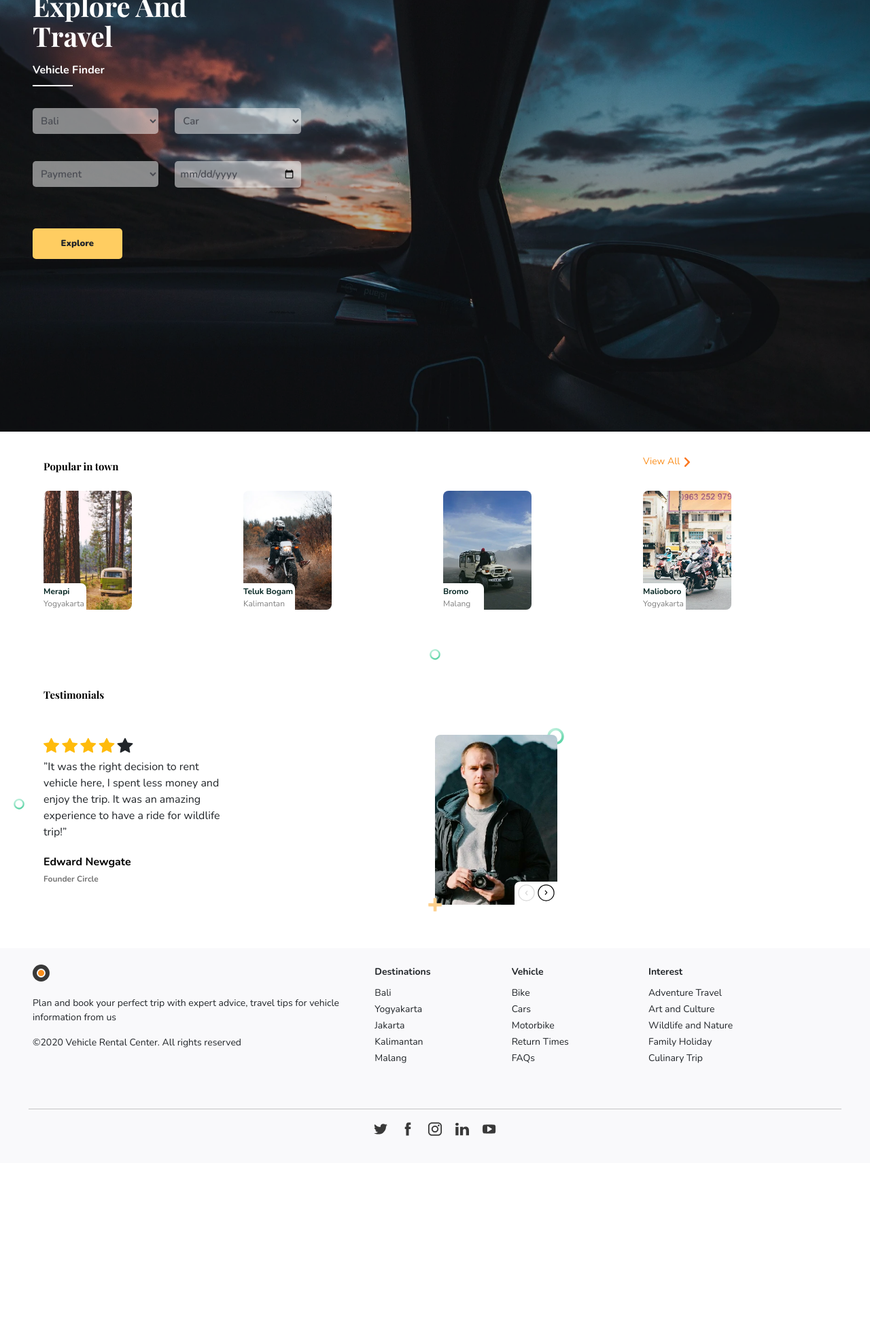
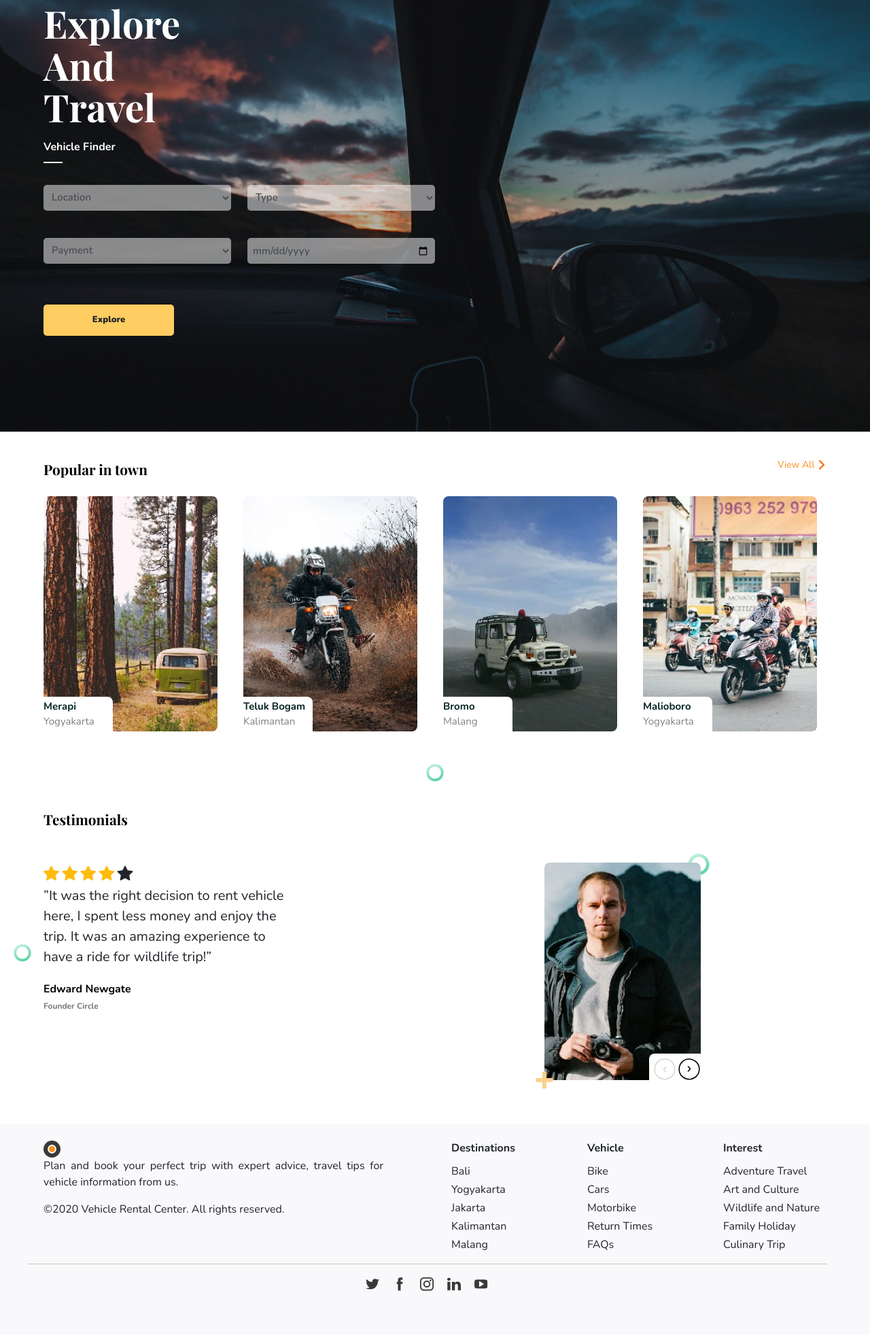
Before and after one commit to special-snowflake/Vehicle-Rental-Frontend, a plain HTML site: page index.html in a window 1280 px wide. Shown: the part 165-2129 px from the top of the page at 68% size. Before the commit the page ends 1876 px from the top, so only its background shows below. Drawn offline with nearby package versions, Linux system fonts and the light colour scheme; a web font is replaced by a local one.

Commit message:
fixing vehicle card, header and footer

```diff
--- a/index.html
+++ b/index.html
@@ -30,7 +30,7 @@
         background-size: cover;
       }
       .poster .layer {
-        padding: 6vh;
+        padding: 5%;
         width: 100%;
         height: 100%;
         background-color: rgba(0, 0, 0, 0.3);
@@ -39,7 +39,7 @@
         color: white;
         font-family: 'Playfair Display', serif;
         font-weight: bolder;
-        font-size: 2.5em;
+        font-size: 7vh;
         margin-bottom: 2vh;
         line-height: 110%;
       }
@@ -55,46 +55,6 @@
         border-top: 2px solid white;
         margin-bottom: 4vh;
       }
-      .testimony {
-        margin-top: 3vh;
-      }
-      .testimony .user {
-        font-weight: bolder;
-        margin-top: 20px;
-      }
-      .testimony-images {
-        position: relative;
-        width: 100%;
-      }
-      .testimony-images .user-image {
-        display: block;
-        object-fit: cover;
-        width: 180px;
-        height: 250px;
-        border-radius: 8px;
-      }
-      .testimony-images figcaption {
-        padding: 3px;
-        text-align: center;
-        width: 4rem;
-        height: 35px;
-        border-top-left-radius: 8px;
-        background-color: white;
-        position: absolute;
-        margin-top: -34px;
-        margin-left: 7.3rem;
-      }
-      .border-plus {
-        position: absolute;
-        margin-top: -10px;
-        margin-left: -10px;
-      }
-      .border-circle {
-        position: absolute;
-        margin-top: -260px;
-        margin-left: 165px;
-        z-index: -1;
-      }
       .more {
         color: #fb8f1d;
         font-family: 'Nunito', sans-serif;
@@ -109,12 +69,14 @@
       }
       .vehicle-images {
         position: relative;
+        width: 20vw;
+        height: 27vw;
       }
       .vehicle-images img {
         display: block;
         object-fit: cover;
-        width: 130px;
-        height: 175px;
+        width: 100%;
+        height: 100%;
         border-radius: 8px;
       }
       .vehicle-images figcaption {
@@ -124,11 +86,16 @@
         background: white;
         color: black;
         position: absolute;
-        min-width: 60px;
-        height: 40px;
-        margin-top: -39px;
+        max-width: 60%;
+        min-width: 40%;
+        min-height: 40px;
+        bottom: 0;
+        left: 0;
         text-align: left;
-        font-size: 12px;
+        font-size: 15px;
+        text-overflow: ellipsis;
+        overflow: hidden;
+        white-space: nowrap;
       }
       .vehicle-images figcaption a {
         color: inherit;
@@ -141,7 +108,6 @@
       .fig-subtitle {
         color: gray;
       }
-
       .ico-star {
         padding-left: 10px;
         padding-right: 10px;
@@ -151,26 +117,153 @@
         height: 15px;
         background-repeat: no-repeat;
       }
-      @media (max-width: 360px) {
+
+      .testimony {
+        margin-top: 3vh;
+      }
+      .testimony .user {
+        font-weight: bolder;
+        margin-top: 20px;
+      }
+      .testimony-images {
+        position: relative;
+        margin: auto;
+        width: 18vw;
+        height: 25vw;
+      }
+      .testimony-images .user-image {
+        margin: auto;
+        display: block;
+        object-fit: cover;
+        width: 100%;
+        height: 100%;
+        border-radius: 8px;
+      }
+      .testimony-images figcaption {
+        position: relative;
+        padding: 3px;
+        width: 100%;
+        border-top-left-radius: 8px;
+        bottom: 0;
+        right: 3vw;
+      }
+      .wrapper-testimony-btn {
+        position: absolute;
+        right: -3.4vw;
+        bottom: 0;
+        min-width: 6vw;
+        height: auto;
+        padding: 0.5vw;
+        background-color: white;
+        border-top-left-radius: 8px;
+      }
+
+      .next-previous {
+        width: 2.5vw;
+        height: 2.5vw;
+      }
+
+      .border-plus {
+        position: absolute;
+        width: 2vw;
+        height: 2vw;
+        left: -1vw;
+        bottom: -1vw;
+        z-index: 1;
+      }
+      .border-circle {
+        position: absolute;
+        width: 2.5vw;
+        height: 2.5vw;
+        top: -1vw;
+        right: -1vw;
+        z-index: -1;
+      }
+      .foot {
+        font-size: 1rem;
+      }
+      @media (max-width: 767px) {
+        .testimony-images {
+          margin: 0;
+        }
+        .next-previous {
+          height: 5vw;
+          width: 5vw;
+        }
+        .border-circle,
+        .border-plus {
+          width: 5vw;
+          height: 5vw;
+        }
+        .border-circle {
+          right: -2vw;
+          top: -2vw;
+        }
+        .border-plus {
+          left: -2.5vw;
+          bottom: -2.5vw;
+        }
+        .vehicle-images {
+          width: 30vw;
+          height: 45vw;
+        }
+        .testimony-images {
+          width: 30vw;
+          height: 45vw;
+        }
+      }
+      @media (max-width: 576px) {
+        .more img {
+          display: none;
+        }
+        .vehicle-images {
+          width: 35vw;
+          height: 45vw;
+        }
+        .testimony-images {
+          margin: 0;
+        }
+        .next-previous {
+          height: 5vw;
+          width: 5vw;
+        }
+        .border-circle,
+        .border-plus {
+          width: 5vw;
+          height: 5vw;
+        }
+        .border-circle {
+          right: -2vw;
+          top: -2vw;
+        }
+        .border-plus {
+          left: -2.5vw;
+          bottom: -2.5vw;
+        }
         .vehicle-images img {
           display: block;
           object-fit: cover;
-          width: 35vw;
-          height: 55vw;
           border-radius: 8px;
         }
         .vehicle-images figcaption {
           text-overflow: ellipsis;
           overflow: hidden;
           white-space: nowrap;
-          max-width: 50px;
+          max-width: 60%;
+        }
+        .testimony-images {
+          width: 40vw;
+          height: 60vw;
+        }
+        .testimonies {
+          text-align: justify;
         }
       }
     </style>
   </head>
 
   <body>
-    <div class="container header">
+    <header class="container-fluid header">
       <nav class="navbar navbar-expand-md navbar-light">
         <a class="navbar-brand" href="index.html">
           <img
@@ -225,25 +318,28 @@
           </ul>
         </div>
       </nav>
-    </div>
+    </header>
+    <main>
       <div class="row">
         <div class="col-12 poster">
           <div class="layer">
             <div class="row">
-            <div class="col-sm-6 col-xl-4 col-12">
-              <div class="col-12 col-md-8 col-sm-6 tagline">
-                Explore And Travel
+              <div class="col-xl-6 col-12">
+                <div class="tagline-wrapper" style="min-height: 20vh">
+                  <div class="col-12 col-sm-6 tagline">Explore And Travel</div>
+                  <div class="col-12">
+                    <div class="sub-tagline">Vehicle Finder</div>
+                  </div>
                 </div>
               </div>
               <div class="col-12">
-              <div class="sub-tagline">Vehicle Finder</div>
-            </div>
-            <div class="col-12">
-              <div class="wrapper col-12 col-sm-8 col-md-8 col-xl-4">
+                <div class="wrapper col-12 col-sm-8 col-md-8 col-xl-6">
                   <div class="row" style="color: #393939">
                     <div class="col-sm-6 col-12">
                       <select>
-                      <option value="Location" disabled>Location</option>
+                        <option value="Location" selected disabled>
+                          Location
+                        </option>
                         <option value="Bali">Bali</option>
                         <option value="Yogyakarta">Yogyakarta</option>
                         <option value="Jakarta">Jakarta</option>
@@ -253,7 +349,7 @@
                     </div>
                     <div class="col-sm-6 col-12">
                       <select>
-                      <option value="Type" disabled>Type</option>
+                        <option value="Type" selected disabled>Type</option>
                         <option value="Car">Car</option>
                         <option value="Bike">Bike</option>
                         <option value="Motorcycle">Motorcycle</option>
@@ -266,7 +362,7 @@
                       </select>
                     </div>
                     <div class="col-sm-6 col-12">
-                    <input type="date" name="date" id="" placeholder="now">
+                      <input type="date" name="date" id="" placeholder="now" />
                     </div>
                   </div>
                   <div class="col-sm-4 col-8">
@@ -290,12 +386,15 @@
         style="
           background-image: url(./assets/icons/circle.svg);
           background-position: center bottom;
-        background-size: 1rem 1rem;
+          background-size: 2vw 2vw;
           background-repeat: no-repeat;
         "
       >
-      <div class="col-7 col-sm-9 row-header">Popular in town</div>
-      <div class="col-5 col-sm-3 text-right align-bottom">
+        <div class="col-8 col-sm-9 row-header">Popular in town</div>
+        <div
+          class="col-4 col-sm-3 text-right align-bottom"
+          style="text-align: right"
+        >
           <a href="#view-all" class="more">
             View All
             <img
@@ -304,8 +403,8 @@
               height="14px"
               alt="View All"
               style="
-              filter: invert(70%) sepia(32%) saturate(5220%) hue-rotate(347deg)
-                brightness(102%) contrast(97%);
+                filter: invert(70%) sepia(32%) saturate(5220%)
+                  hue-rotate(347deg) brightness(102%) contrast(97%);
               "
             />
           </a>
@@ -380,7 +479,7 @@
         style="
           background-image: url(./assets/icons/circle.svg);
           background-position: 2rem center;
-        background-size: 1rem 1rem;
+          background-size: 2vw 2vw;
           background-repeat: no-repeat;
         "
       >
@@ -394,10 +493,14 @@
               <i class="bi bi-star-fill checked"></i>
               <i class="bi bi-star-fill"></i>
             </div>
-          <div class="tesimonies col-12 col-sm-6">
-            ”It was the right decision to rent vehicle here, I spent less money
-            and enjoy the trip. It was an amazing experience to have a ride for
-            wildlife trip!”
+            <div class="testimonies col-12 col-sm-10 col-md-8">
+              <blockquote class="blockquote">
+                <p class="mb-0">
+                  ”It was the right decision to rent vehicle here, I spent less
+                  money and enjoy the trip. It was an amazing experience to have
+                  a ride for wildlife trip!”
+                </p>
+              </blockquote>
             </div>
             <div class="col-12 col-sm-6 user">
               <a href="profile.html" style="color: black">Edward Newgate</a>
@@ -408,6 +511,7 @@
             </div>
           </div>
           <div class="col-12 col-sm-6 mx-auto">
+            <div class="wrapper-all">
               <div class="testimony-images">
                 <img
                   src="./assets/images/Ek66rgtXgAAww_V.webp"
@@ -415,11 +519,11 @@
                   class="user-image"
                 />
                 <figcaption>
-              <div>
+                  <div class="text-center wrapper-testimony-btn">
                     <a href="#" aria-label="Previous testimony">
                       <img
                         src="./assets/icons/previous.svg"
-                    class="non-active"
+                        class="non-active next-previous"
                         width="25px"
                         height="25px"
                         alt=""
@@ -428,7 +532,7 @@
                     <a href="#" aria-label="Next testimony">
                       <img
                         src="./assets/icons/next.svg"
-                    class="active"
+                        class="active next-previous"
                         width="25px"
                         height="25px"
                         alt=""
@@ -459,8 +563,10 @@
             </div>
           </div>
         </div>
-    <div class="row foot">
-      <div class="col-sm-5 col-6">
+      </div>
+    </main>
+    <footer class="row gx-5 foot">
+      <div class="col-lg-6 col-md-3 col-sm-12 col-12">
         <img
           src="./assets/icons/logo-vehicle-rental.svg"
           alt="Icon"
@@ -468,14 +574,13 @@
           height="25px"
         />
         <br />
-        <br />
-        <p>
+        <p style="text-align: justify">
           Plan and book your perfect trip with expert advice, travel tips for
-          vehicle information from us
+          vehicle information from us.
         </p>
-        <p>©2020 Vehicle Rental Center. All rights reserved</p>
+        <p>©2020 Vehicle Rental Center. All rights reserved.</p>
       </div>
-      <div class="col-sm-2 col-6">
+      <div class="col-lg-2 col-md-3 col-sm-4 col-6">
         <div class="footer-title">Destinations</div>
         <ul>
           <li>Bali</li>
@@ -485,7 +590,7 @@
           <li>Malang</li>
         </ul>
       </div>
-      <div class="col-sm-2 col-6">
+      <div class="col-lg-2 col-md-3 col-sm-4 col-6">
         <div class="footer-title">Vehicle</div>
         <ul>
           <li>Bike</li>
@@ -495,7 +600,7 @@
           <li>FAQs</li>
         </ul>
       </div>
-      <div class="col-sm-3 col-6">
+      <div class="col-lg-2 col-md-3 col-sm-4 col-6">
         <div class="footer-title">Interest</div>
         <ul>
           <li>Adventure Travel</li>
@@ -505,10 +610,8 @@
           <li>Culinary Trip</li>
         </ul>
       </div>
-    </div>
       <div class="row footer-info">
-      <div class="wrapper text-center col-11 mx-auto">
-        <div class="col-12 col-sm-6 col-md-4 text-center mx-auto">
+        <div class="wrapper text-center col-12 mx-auto">
             <div class="col-12 social-icons">
               <a href="#">
                 <img
@@ -554,6 +657,7 @@
           </div>
         </div>
       </div>
+    </footer>
     <script
       src="https://cdn.jsdelivr.net/npm/bootstrap@5.0.0-beta2/dist/js/bootstrap.bundle.min.js"
       integrity="sha384-b5kHyXgcpbZJO/tY9Ul7kGkf1S0CWuKcCD38l8YkeH8z8QjE0GmW1gYU5S9FOnJ0"
--- a/styles/home.css
+++ b/styles/home.css
@@ -16,7 +16,8 @@ body {
 }
 .header {
   padding-top: 3vh;
-  padding-left: 3vh;
+  padding-left: 5%;
+  padding-right: 5%;
   min-height: 13vh;
   font-family: 'Nunito', sans-serif;
   font-weight: bold;
@@ -60,7 +61,6 @@ body {
   margin-top: -35px;
   margin-left: -7px;
 }
-
 
 .nav-user-picture {
   width: 40px;
@@ -137,7 +137,7 @@ a:hover {
   color: black;
 }
 .content {
-  padding: 8vh;
+  padding: 5%;
   padding-top: 0vh;
   min-height: 20vh;
 }
@@ -146,7 +146,7 @@ a:hover {
 }
 .row-header {
   font-family: 'Playfair Display', serif;
-  font-size: 15px;
+  font-size: 1.3rem;
   font-weight: bolder;
   color: black;
   padding-top: 5vh;
@@ -166,7 +166,7 @@ a:hover {
 .foot {
   background-color: #f9f9fb;
   font-size: 14px;
-  padding: 6vh;
+  padding: 5%;
   padding-top: 3vh;
 }
 .foot p {
@@ -189,7 +189,7 @@ a:hover {
 .footer-info {
   background-color: #f9f9fb;
   text-align: center;
-  min-height: 80px;
+  min-height: 30px;
 }
 
 .footer-info .wrapper {
@@ -278,4 +278,46 @@ a:hover {
   .form-check-inline {
     display: block;
   }
+  .vehicle-images{
+    height: auto;
   }
+  .vehicle-images figcaption{
+    max-width: 100%;
+  }
+}
+
+/* Medium devices (tablets, 768px and up) */
+@media (min-width: 768px) {
+}
+
+/* Large devices (desktops, 992px and up) */
+@media (min-width: 992px) {
+}
+
+/* X-Large devices (large desktops, 1200px and up) */
+@media (min-width: 1200px) {
+  .header ul li{
+    font-size: 1em;
+  }
+}
+
+/* XX-Large devices (larger desktops, 1400px and up) */
+@media (min-width: 1400px) {
+  .btn {
+    font-size: 18px;
+    padding: 15px;
+    margin-top: 20px;
+  }
+  input,
+  select {
+    width: 100%;
+    font-size: 20px;
+    margin-bottom: 5vh;
+  }
+  .header ul li {
+    font-size: 18px;
+    display: inline;
+    list-style-type: none;
+    margin-right: 15px;
+  }
+}
--- a/styles/style.css
+++ b/styles/style.css
@@ -259,6 +259,7 @@ ul li a {
   .right {
     min-width: 80%;
     height: 100vh;
+    text-align: center;
   }
   .content-first .middle{
     width: 0;
```
Lines whose indentation alone changed are shown as unchanged.
